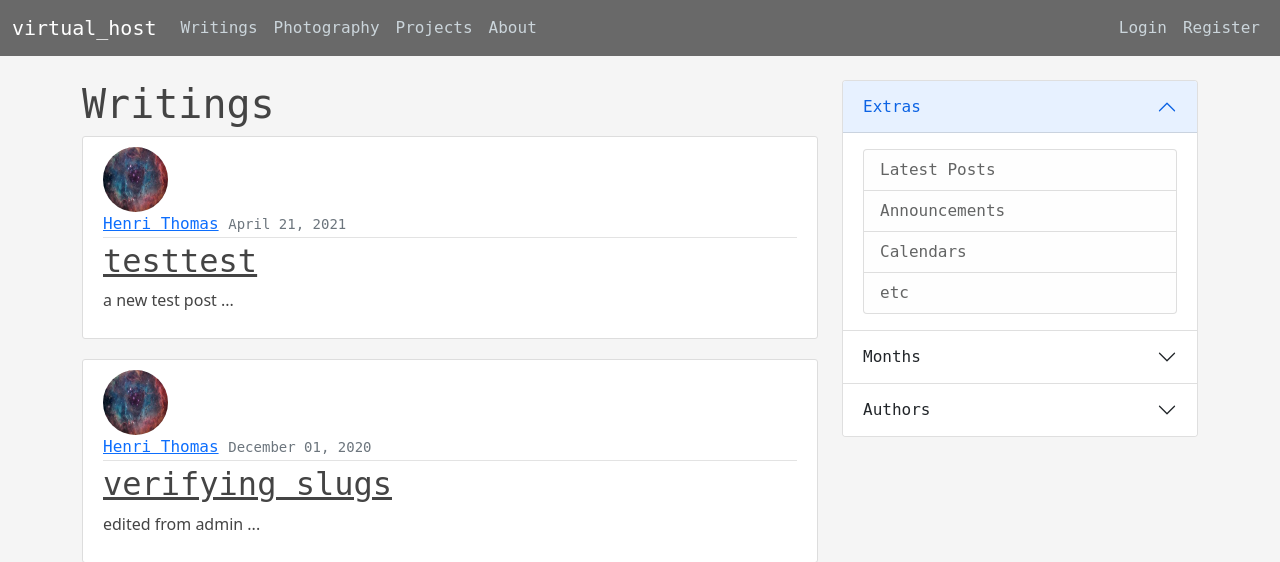
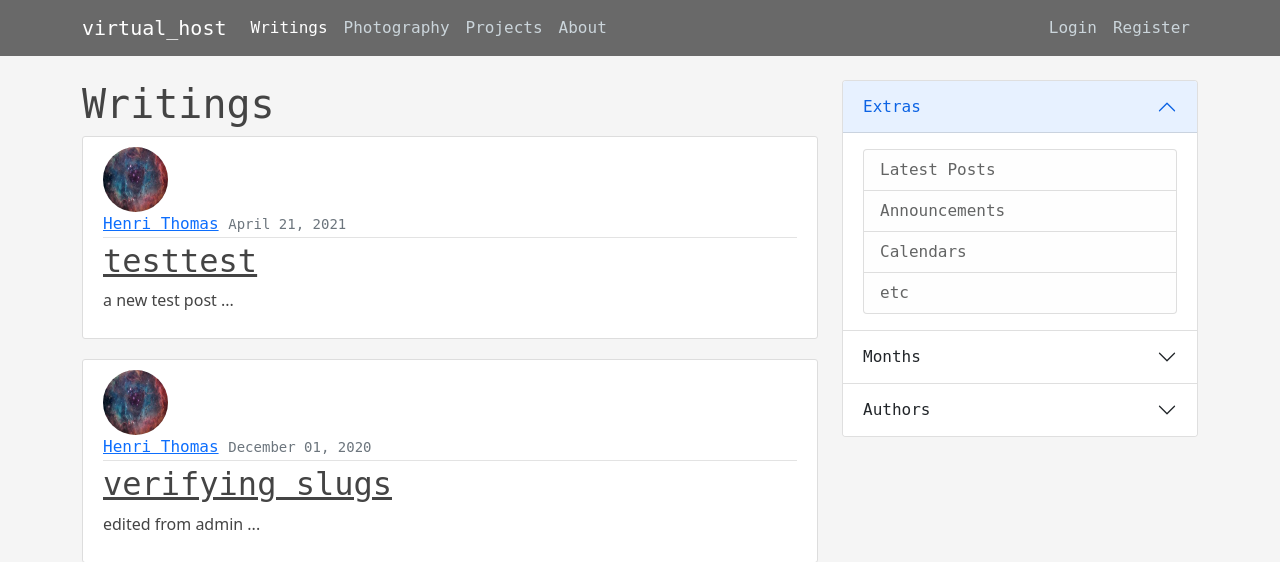
Before and after one commit to henrithomas/my-site, a Django app: page / in a window 1280 px wide. Shown: the top 562 px of the page. Run offline with Django 3.2, Linux system fonts and the light colour scheme; data comes from the database, SQL or seed files in the repository; some libraries are stand-ins or nearby versions.

Commit message:
templates and views update, js

```diff
--- /dev/null
+++ b/blog/static/blog/main.js
@@ -0,0 +1,16 @@
+const nav_links = document.querySelectorAll('#siteheader .navbar-nav a');
+for (const nav_link of nav_links) {
+    if (nav_link.pathname == window.location.pathname){
+        nav_link.classList.add('active');
+    }
+}
+
+// function click_func() {
+//     let nav_active = document.querySelectorAll('#siteheader .navbar-nav a.active')[0];
+//     nav_active.classList.remove('active');
+//     this.classList.add('active');
+// }
+// const nav_links = document.querySelectorAll('#siteheader .navbar-nav a');
+// for (const nav_link of nav_links) {
+//     nav_link.addEventListener('click', click_func);
+// }
--- a/blog/templates/blog/base.html
+++ b/blog/templates/blog/base.html
@@ -4,12 +4,10 @@
     <head>
         <!-- Required meta tags -->
         <meta charset="utf-8">
-    <meta name="viewport" content="width=device-width, initial-scale=1, shrink-to-fit=no">
+        <meta name="viewport" content="width=device-width, initial-scale=1">
 
         <!-- Bootstrap CSS -->
         <link href="https://cdn.jsdelivr.net/npm/bootstrap@5.0.0-beta3/dist/css/bootstrap.min.css" rel="stylesheet" integrity="sha384-eOJMYsd53ii+scO/bJGFsiCZc+5NDVN2yr8+0RDqr0Ql0h+rP48ckxlpbzKgwra6" crossorigin="anonymous">
-    <script src="https://cdn.jsdelivr.net/npm/bootstrap@5.0.0-beta3/dist/js/bootstrap.bundle.min.js" integrity="sha384-JEW9xMcG8R+pH31jmWH6WWP0WintQrMb4s7ZOdauHnUtxwoG2vI5DkLtS3qm9Ekf" crossorigin="anonymous"></script>
-    <link rel="stylesheet" href="https://cdn.jsdelivr.net/npm/bootstrap-icons@1.4.1/font/bootstrap-icons.css">
         <link rel="stylesheet" type="text/css" href="{% static 'blog/main.css' %}">
 
         {% if title %}
@@ -19,26 +17,19 @@
         {% endif %}
     </head>
     <body>
-    <header class="site-header">
+        <header class="site-header" id="siteheader">
             <nav class="navbar navbar-expand-md navbar-dark bg-steel fixed-top">
-            <div class="container-fluid">
+                <div class="container">
                     <a class="navbar-brand mr-4" href="{% url 'blog-home' %}">virtual_host</a>
                     <button class="navbar-toggler" type="button" data-bs-toggle="collapse" data-bs-target="#navbarToggle" aria-controls="navbarToggle" aria-expanded="false" aria-label="Toggle navigation">
                         <span class="navbar-toggler-icon"></span>
                     </button>
                     <div class="collapse navbar-collapse" id="navbarToggle">
                         <ul class="navbar-nav me-auto">
-                        <li class="nav-item">
-                            <a class="nav-link" href="{% url 'blog-home' %}">Writings</a>
-                        </li>
-                        <li class="nav-item">
-                            <a class="nav-link" href="#">Photography</a>
-                        </li>
-                        <li class="nav-item">
-                            <a class="nav-link" href="#">Projects</a>
-                        </li>
-                        <li class="nav-item">
-                            <a class="nav-link" href="{% url 'blog-about' %}">About</a>
+                            <a class="nav-item nav-link" href="{% url 'blog-home' %}">Writings</a>
+                            <a class="nav-item nav-link" href="{% url 'blog-photos' %}">Photography</a>
+                            <a class="nav-item nav-link" href="{% url 'blog-projects' %}">Projects</a>
+                            <a class="nav-item nav-link" href="{% url 'blog-about' %}">About</a>
                             </li>
                         </ul>
                         <!-- Navbar Right Side -->
@@ -230,10 +221,7 @@
             </div>
         </main>
 
-    <!-- Optional JavaScript -->
-    <!-- jQuery first, then Popper.js, then Bootstrap JS -->
-    <script src="https://code.jquery.com/jquery-3.2.1.slim.min.js" integrity="sha384-KJ3o2DKtIkvYIK3UENzmM7KCkRr/rE9/Qpg6aAZGJwFDMVNA/GpGFF93hXpG5KkN" crossorigin="anonymous"></script>
-    <script src="https://cdnjs.cloudflare.com/ajax/libs/popper.js/1.12.9/umd/popper.min.js" integrity="sha384-ApNbgh9B+Y1QKtv3Rn7W3mgPxhU9K/ScQsAP7hUibX39j7fakFPskvXusvfa0b4Q" crossorigin="anonymous"></script>
-    <script src="https://maxcdn.bootstrapcdn.com/bootstrap/4.0.0/js/bootstrap.min.js" integrity="sha384-JZR6Spejh4U02d8jOt6vLEHfe/JQGiRRSQQxSfFWpi1MquVdAyjUar5+76PVCmYl" crossorigin="anonymous"></script>
+        <script src="https://cdn.jsdelivr.net/npm/bootstrap@5.0.0-beta3/dist/js/bootstrap.bundle.min.js" integrity="sha384-JEW9xMcG8R+pH31jmWH6WWP0WintQrMb4s7ZOdauHnUtxwoG2vI5DkLtS3qm9Ekf" crossorigin="anonymous"></script>
+        <script src="{% static 'blog/main.js' %}"></script>
     </body>
 </html>
--- /dev/null
+++ b/blog/templates/blog/photography.html
@@ -0,0 +1,4 @@
+{% extends "blog/base.html" %}
+{% block content %}
+    <h1>Photography</h1>
+{% endblock content %}
--- /dev/null
+++ b/blog/templates/blog/projects.html
@@ -0,0 +1,4 @@
+{% extends "blog/base.html" %}
+{% block content %}
+    <h1>Projects</h1>
+{% endblock content %}
--- a/blog/urls.py
+++ b/blog/urls.py
@@ -18,4 +18,6 @@ urlpatterns = [
     path('post/<int:pk>/<slug:slug>/delete/', PostDeleteView.as_view(), name='delete-post'),
     path('posts/<str:month>/', PostsMonthView.as_view(), name='month-post'),
     path('about/', views.about, name='blog-about'),
+    path('photography/', views.photography, name='blog-photos'),
+    path('projects/', views.projects, name='blog-projects'),
 ]
--- a/blog/views.py
+++ b/blog/views.py
@@ -116,6 +116,12 @@ class PostDeleteView(LoginRequiredMixin, UserPassesTestMixin, DeleteView):
 def about(request):
     return render(request, 'blog/about.html', {'title': 'About'})
 
+def photography(request):
+    return render(request, 'blog/photography.html', {'title': 'Photo'})
+
+def projects(request):
+    return render(request, 'blog/projects.html', {'title': 'Projects'})
+
 
 def home(request):
     context = {
```
Lines whose indentation alone changed are shown as unchanged.
